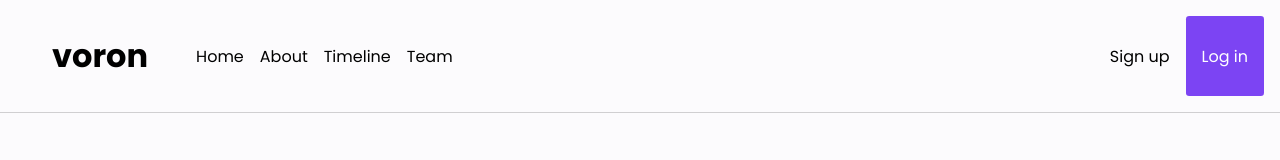
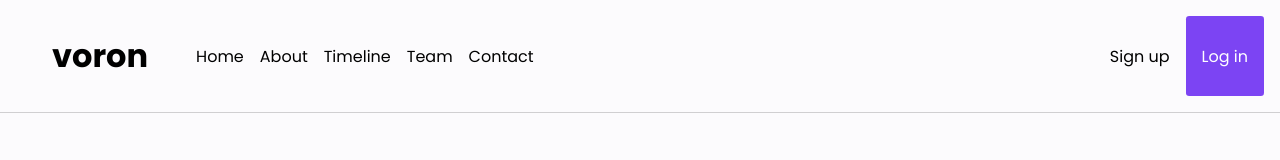
Before and after one commit to vrn-sh/erp, a React (Vite) app in the folder web/: page / in a window 1280 px wide. Shown: the top 160 px of the page. Built offline with nearby package versions, Linux system fonts and the light colour scheme.

Commit message:
ADD to the navbar the ContactForm however it can't dropdown yet

```diff
--- a/web/src/component/NavBar/NavBar.tsx
+++ b/web/src/component/NavBar/NavBar.tsx
@@ -30,6 +30,7 @@ export default function NavBar() {
                     <CustomLink to="#about">About</CustomLink>
                     <CustomLink to="#timeline">Timeline</CustomLink>
                     <CustomLink to="#team">Team</CustomLink>
+                    <CustomLink to="#contact">Contact</CustomLink>
                 </div>
                 <div className="nav-right">
                     <Link to="/signup">Sign up</Link>
--- a/web/src/pages/Error/Error.tsx
+++ b/web/src/pages/Error/Error.tsx
@@ -1,7 +1,6 @@
 import React from 'react';
 
 export default function NotFound() {
-    console.log('Not Found');
     return (
         <html lang="en">
             <head>
--- a/web/src/pages/Home/Home.tsx
+++ b/web/src/pages/Home/Home.tsx
@@ -4,7 +4,7 @@ import Footer from '../../component/Footer/Footer';
 import './Home.scss';
 import About from './About/About';
 import Team from './Team/Team';
-import Form from './Form/ContactForm';
+import ContactForm from './Form/ContactForm';
 import Timeline from './Timeline/Timeline';
 
 export default function Home() {
@@ -25,7 +25,7 @@ export default function Home() {
                 <About />
                 <Timeline />
                 <Team />
-                <Form />
+                <ContactForm />
             </section>
             <Footer />
         </>
```
Also changed, not shown: web/src/pages/Home/Form/ContactForm.tsx (+7 -9 lines).
